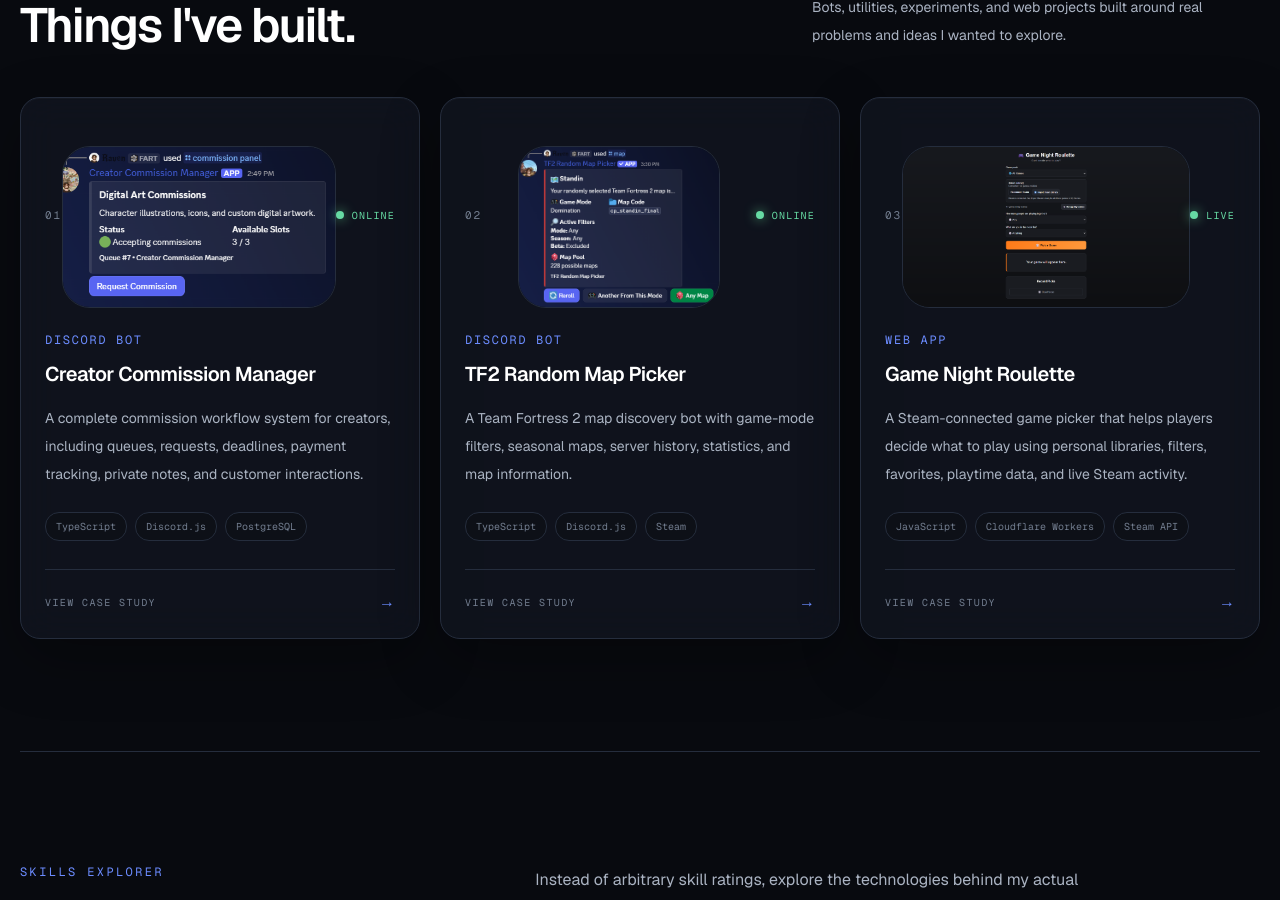
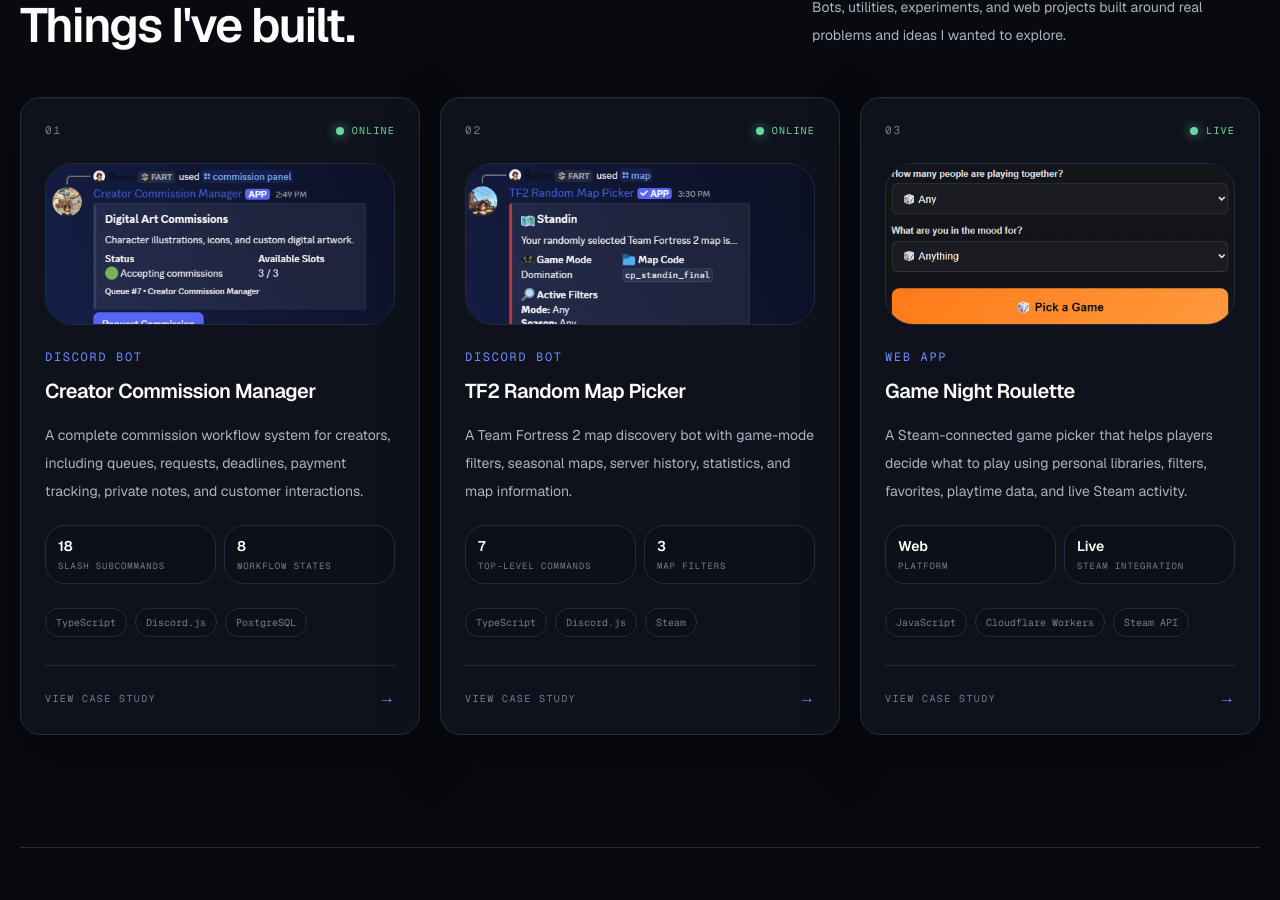
Before and after one commit to ellipticbean/raven-portfolio-v2, a Next.js app: page / in a window 1280 px wide. Shown: the part 1038-1938 px from the top of the page. Built offline with nearby package versions, Linux system fonts and the light colour scheme; no server answers.

Commit message:
Add project metrics and improve homepage previews

```diff
--- a/src/app/page.tsx
+++ b/src/app/page.tsx
@@ -168,11 +168,25 @@
                   0{index + 1}
                 </span>
 
+                <span className="mono flex items-center gap-2 text-[10px] uppercase tracking-[0.12em] text-success">
+                  <StatusDot />
+                  {project.status}
+                </span>
+              </div>
+
               {project.media?.[0] && (
                 <div className="mt-6 overflow-hidden rounded-xl border border-[var(--border)] bg-[var(--surface-1)]">
                   <Image
-                      src={project.media[0].src}
-                      alt={project.media[0].alt}
+                    src={
+                      project.slug === "game-night-roulette"
+                        ? "/projects/game-night-roulette/result.png"
+                        : project.media[0].src
+                    }
+                    alt={
+                      project.slug === "game-night-roulette"
+                        ? "Game Night Roulette selected game result"
+                        : project.media[0].alt
+                    }
                     width={1200}
                     height={675}
                     className="h-40 w-full object-cover object-top transition duration-500 group-hover:scale-[1.02]"
@@ -180,13 +194,7 @@
                 </div>
               )}
 
-                <span className="mono flex items-center gap-2 text-[10px] uppercase tracking-[0.12em] text-success">
-                  <StatusDot />
-                  {project.status}
-                </span>
-              </div>
-
-              <div className="mt-6">
+              <div className="mt-6 flex flex-1 flex-col">
                 <p className="mono mb-3 text-xs uppercase tracking-[0.14em] text-accent">
                   {project.type}
                 </p>
@@ -199,6 +207,25 @@
                   {project.description}
                 </p>
 
+                {project.metrics && project.metrics.length > 0 && (
+                  <div className="mt-5 grid grid-cols-2 gap-2">
+                    {project.metrics.slice(0, 2).map((metric) => (
+                      <div
+                        key={metric.label}
+                        className="rounded-lg border border-[var(--border)] bg-[var(--surface-1)] px-3 py-2.5"
+                      >
+                        <p className="text-sm font-semibold text-white">
+                          {metric.value}
+                        </p>
+
+                        <p className="mono mt-1 text-[9px] uppercase tracking-[0.1em] text-[var(--text-muted)]">
+                          {metric.label}
+                        </p>
+                      </div>
+                    ))}
+                  </div>
+                )}
+
                 <div className="mt-6 flex flex-wrap gap-2">
                   {project.tech.map((item) => (
                     <span
@@ -210,7 +237,8 @@
                   ))}
                 </div>
 
-                <div className="mt-7 flex items-center justify-between border-t border-[var(--border)] pt-5">
+                <div className="mt-auto pt-7">
+                  <div className="flex items-center justify-between border-t border-[var(--border)] pt-5">
                     <span className="mono text-[10px] uppercase tracking-[0.14em] text-[var(--text-muted)]">
                       View case study
                     </span>
@@ -218,6 +246,7 @@
                     <span className="text-accent transition-transform duration-300 group-hover:translate-x-1">
                       →
                     </span>
+                  </div>
                 </div>
               </div>
             </Link>
```
Also changed, not shown: public/projects/game-night-roulette/home.png. Lines whose indentation alone changed are shown as unchanged.
